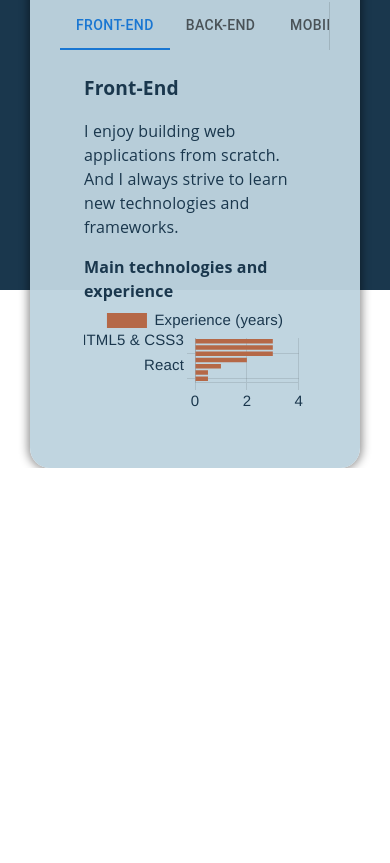
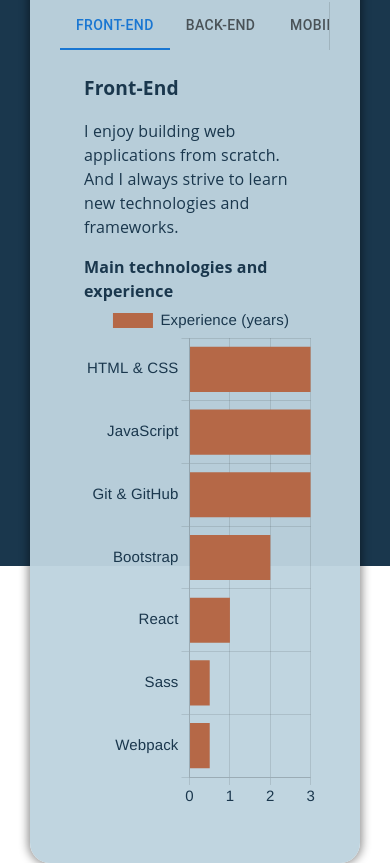
Before and after one commit to jho3r/web-jho3r, a React app: page /web-jho3r/ in a window 390 px wide. Shown: the part 755-1618 px from the top of the page. Before the commit the page ends 1223 px from the top, so only its background shows below. Built offline with nearby package versions, Linux system fonts and the light colour scheme.

Commit message:
Fixing responsiveness for charts

```diff
--- a/src/components/Charts/BarChart.jsx
+++ b/src/components/Charts/BarChart.jsx
@@ -10,6 +10,7 @@ import {
   Tooltip,
   Legend
 } from 'chart.js'
+import '@styles/Charts/BarChart.scss'
 
 ChartJS.register(
   CategoryScale,
@@ -35,7 +36,8 @@ const BarChart = (props) => {
   }
   const options = {
     indexAxis: axis,
-    responsive: true
+    responsive: true,
+    maintainAspectRatio: false
   }
   ChartJS.defaults.font.size = 15
   ChartJS.defaults.color = '#1A374D'
--- a/src/data/skills.js
+++ b/src/data/skills.js
@@ -4,7 +4,7 @@ const data = [
     description: 'I enjoy building web applications from scratch. And I always strive to learn new technologies and frameworks.',
     technologies: [
       {
-        title: 'HTML5 & CSS3',
+        title: 'HTML & CSS',
         year: 2019
       },
       {
--- /dev/null
+++ b/src/styles/Charts/BarChart.scss
@@ -0,0 +1,5 @@
+.BarChart {
+    position: relative;
+    width: 60vw;
+    height: 60vh;
+}
```
